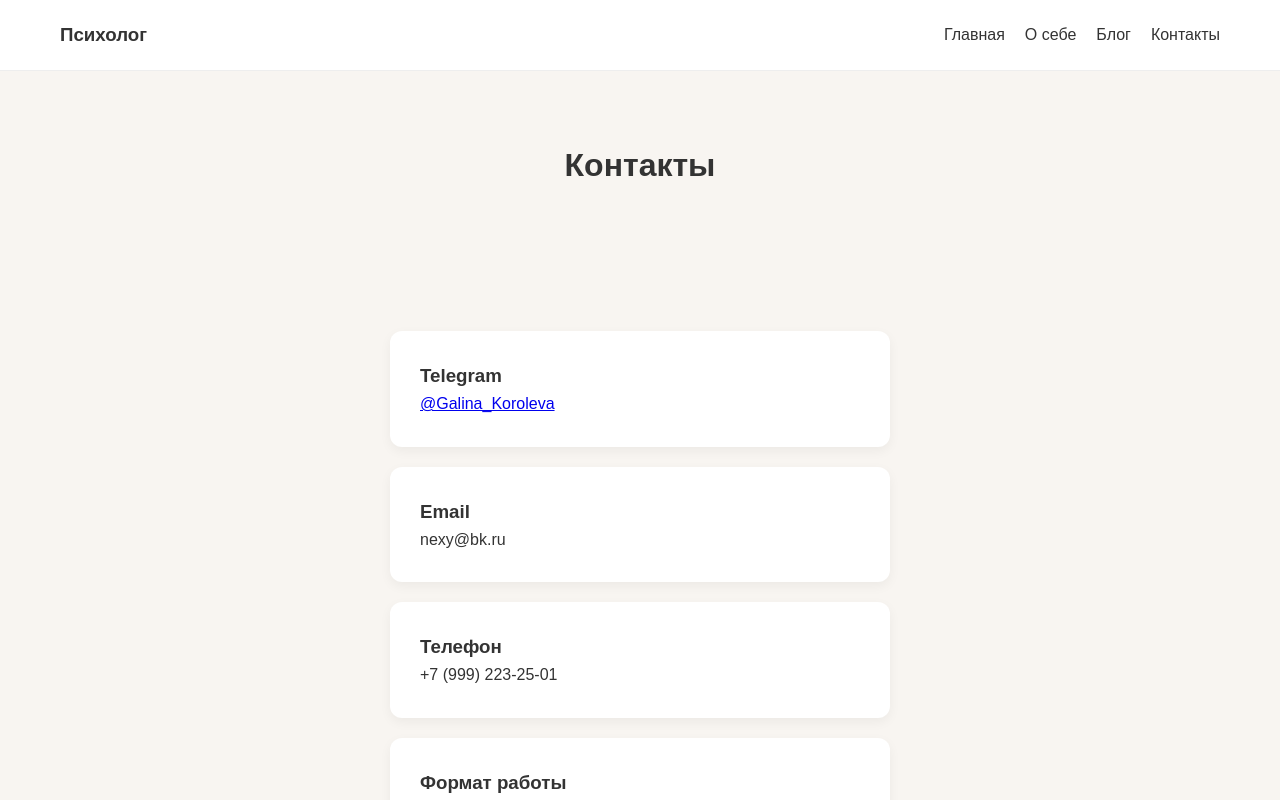
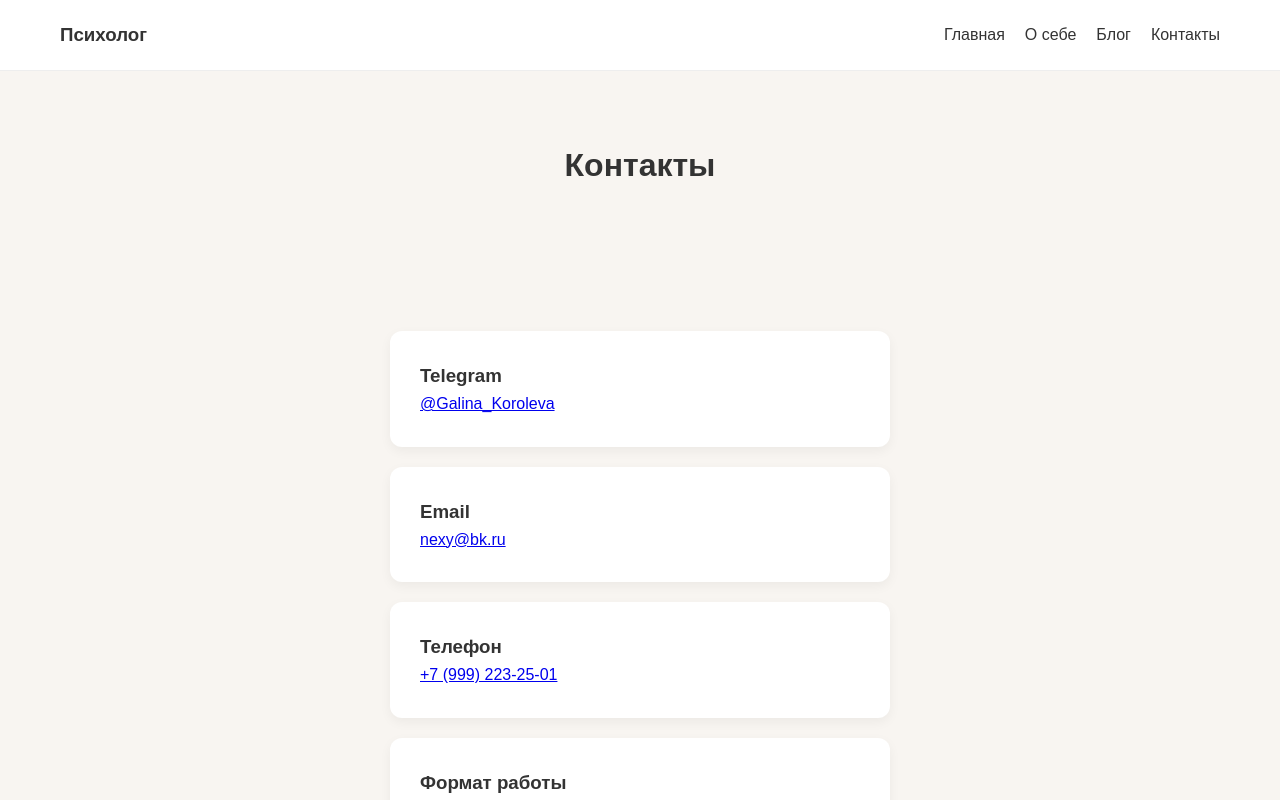
Before and after one commit to garik-korolev/web_site, a Next.js app: page /contacts in a window 1280 px wide. Shown: the top 800 px of the page. Built offline with nearby package versions, Linux system fonts and the light colour scheme.

Commit message:
Update page.tsx
кликабельные ссылки

```diff
--- a/app/contacts/page.tsx
+++ b/app/contacts/page.tsx
@@ -28,12 +28,20 @@ export default function ContactsPage() {
 
           <div className="card">
             <h3>Email</h3>
-            <p>nexy@bk.ru</p>
+            <p>
+  <a href="mailto:nexy@bk.ru">
+    nexy@bk.ru
+  </a>
+</p>
           </div>
 
           <div className="card">
             <h3>Телефон</h3>
-            <p>+7 (999) 223-25-01</p>
+            <p>
+  <a href="tel:+79992232501">
+    +7 (999) 223-25-01
+  </a>
+</p>
           </div>
 
           <div className="card">
```
